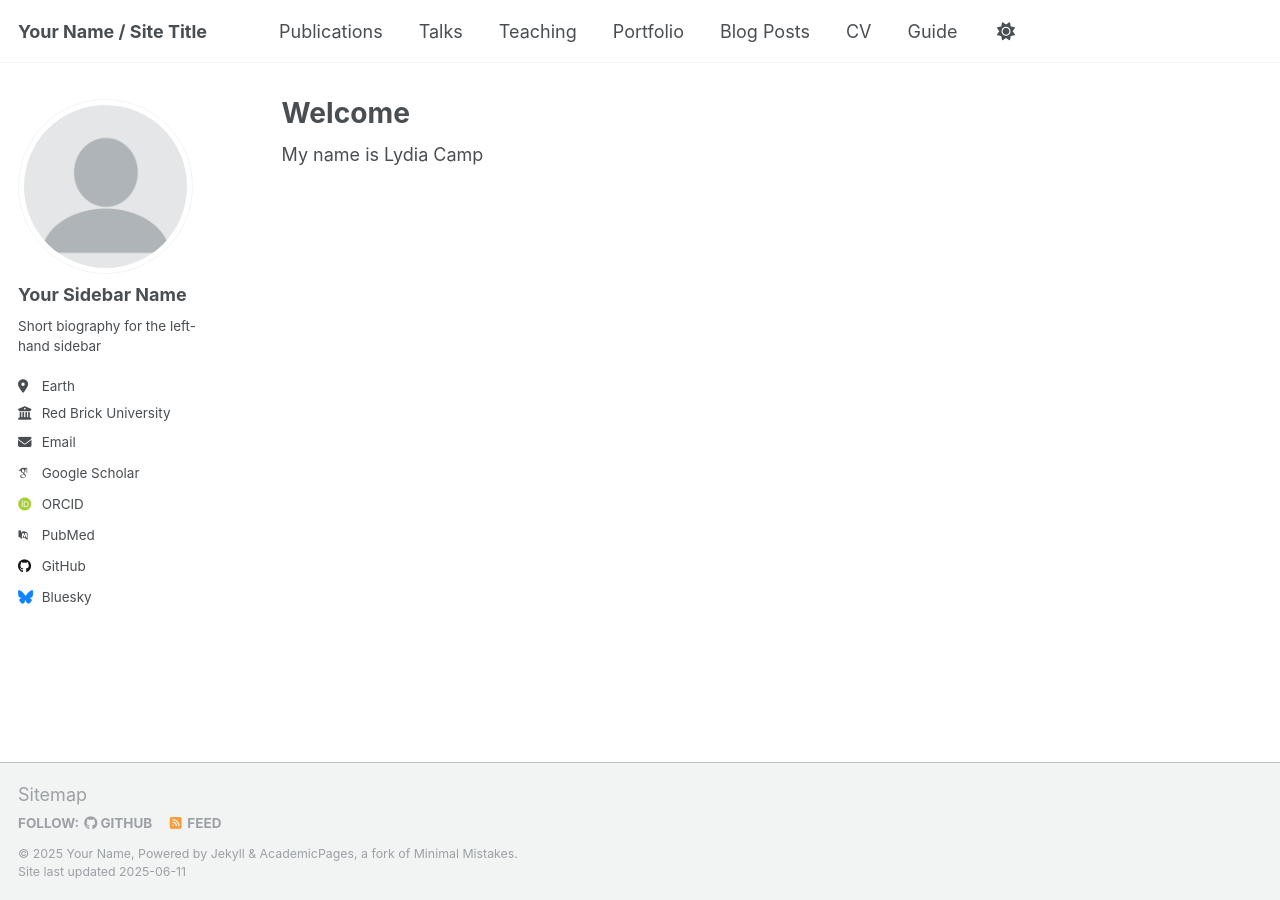
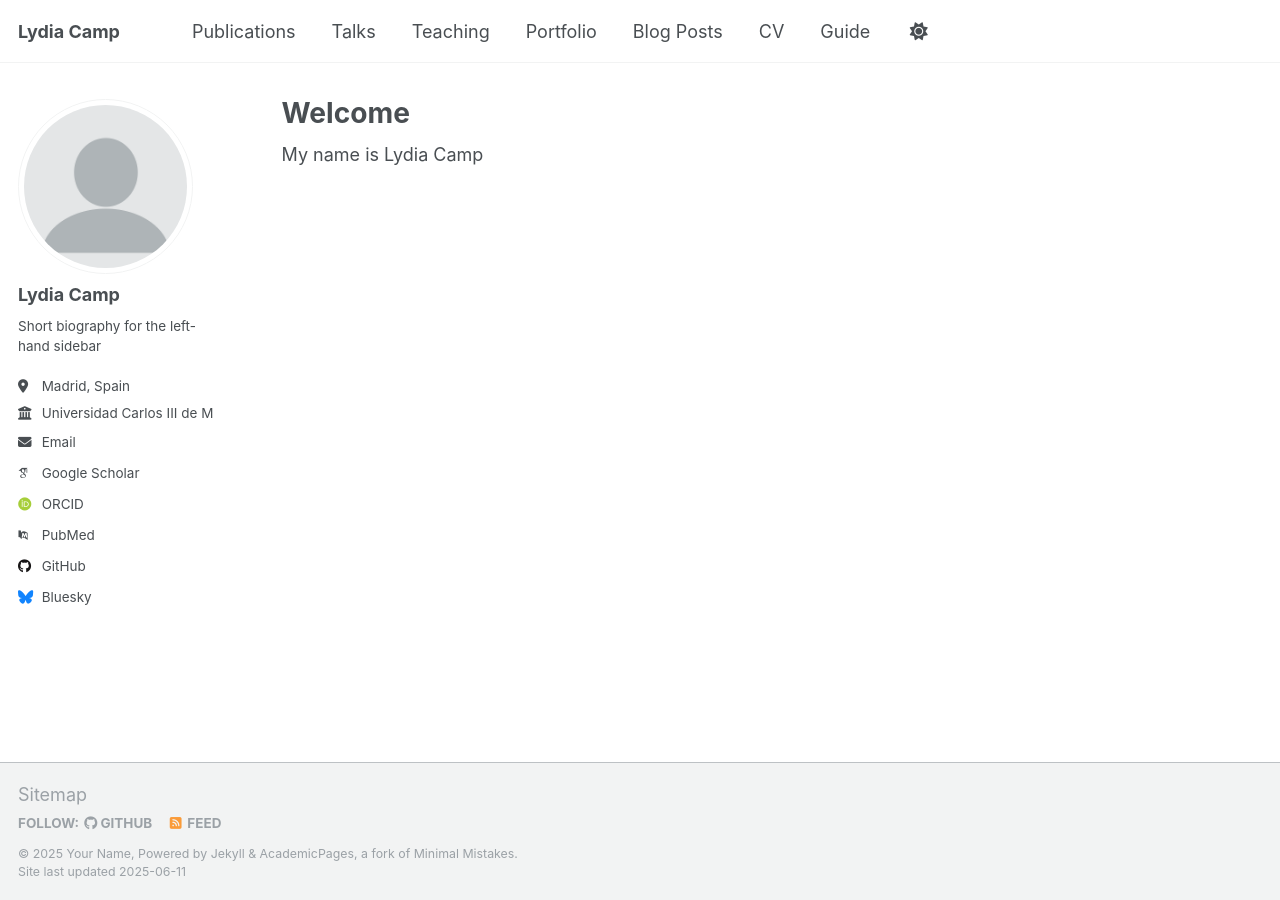
Before and after one commit to lydiagcamp/lydiagcamp.github.io, a Jekyll site: the page built from _pages/about.md, in a window 1280 px wide. Built offline with Jekyll 4.4.1, drawn with Linux system fonts in a browser that asks for light colours; some web fonts are replaced.

Commit message:
Update _config.yml

```diff
--- a/_config.yml
+++ b/_config.yml
@@ -9,7 +9,7 @@
 # Basic Site Settings
 locale                   : "en-US"
 site_theme               : "default"
-title                    : "Your Name / Site Title"
+title                    : "Lydia Camp"
 title_separator          : "-"
 name                     : &name "Your Name"
 description              : &description "personal description"
@@ -23,13 +23,13 @@ repository               : "academicpages/academicpages.github.io"
 author:
   # Biographic information
   avatar           : "profile.png"
-  name             : "Your Sidebar Name"
+  name             : "Lydia Camp"
   pronouns         : # example: "she/her"
   bio              : "Short biography for the left-hand sidebar"
-  location         : "Earth"
-  employer         : "Red Brick University"
+  location         : "Madrid, Spain"
+  employer         : "Universidad Carlos III de Madrid"
   uri              : # URL
-  email            : "none@example.org"
+  email            : "lydia.cp02@gmail.com"
 
   # Academic websites
   academia         : # URL
```
